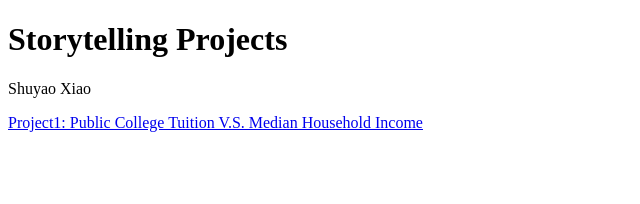
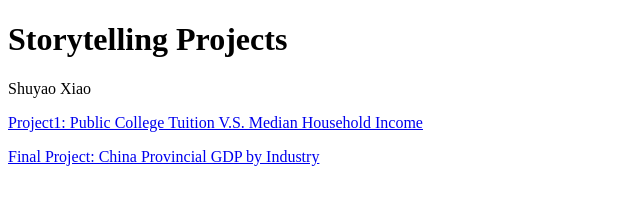
Before and after one commit to miaomiaorepo/storytelling-hw, a plain HTML site: page projects/index.html in a window 1280 px wide. Shown: the whole page, without its empty margins (0-640 px from the left). Drawn offline with Linux system fonts and the light colour scheme.

Commit message:
updata index

```diff
--- a/projects/index.html
+++ b/projects/index.html
@@ -6,4 +6,5 @@
     <h1>Storytelling Projects</h1>
     <p>Shuyao Xiao</p>
     <p><a href="project1">Project1: Public College Tuition V.S. Median Household Income</a></p>
+    <p><a href="final_project">Final Project: China Provincial GDP by Industry </a></p>
 </body>
```
